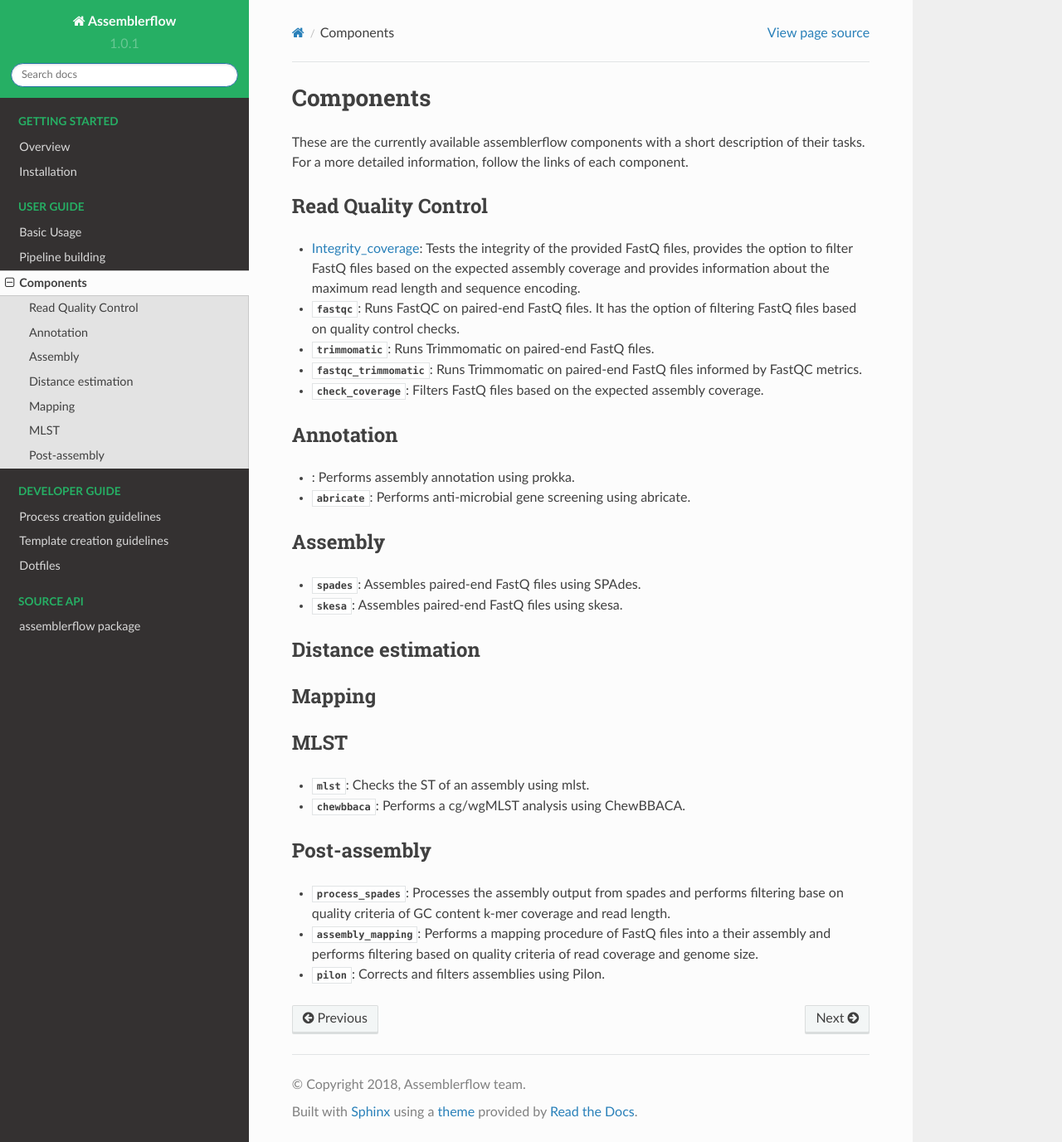
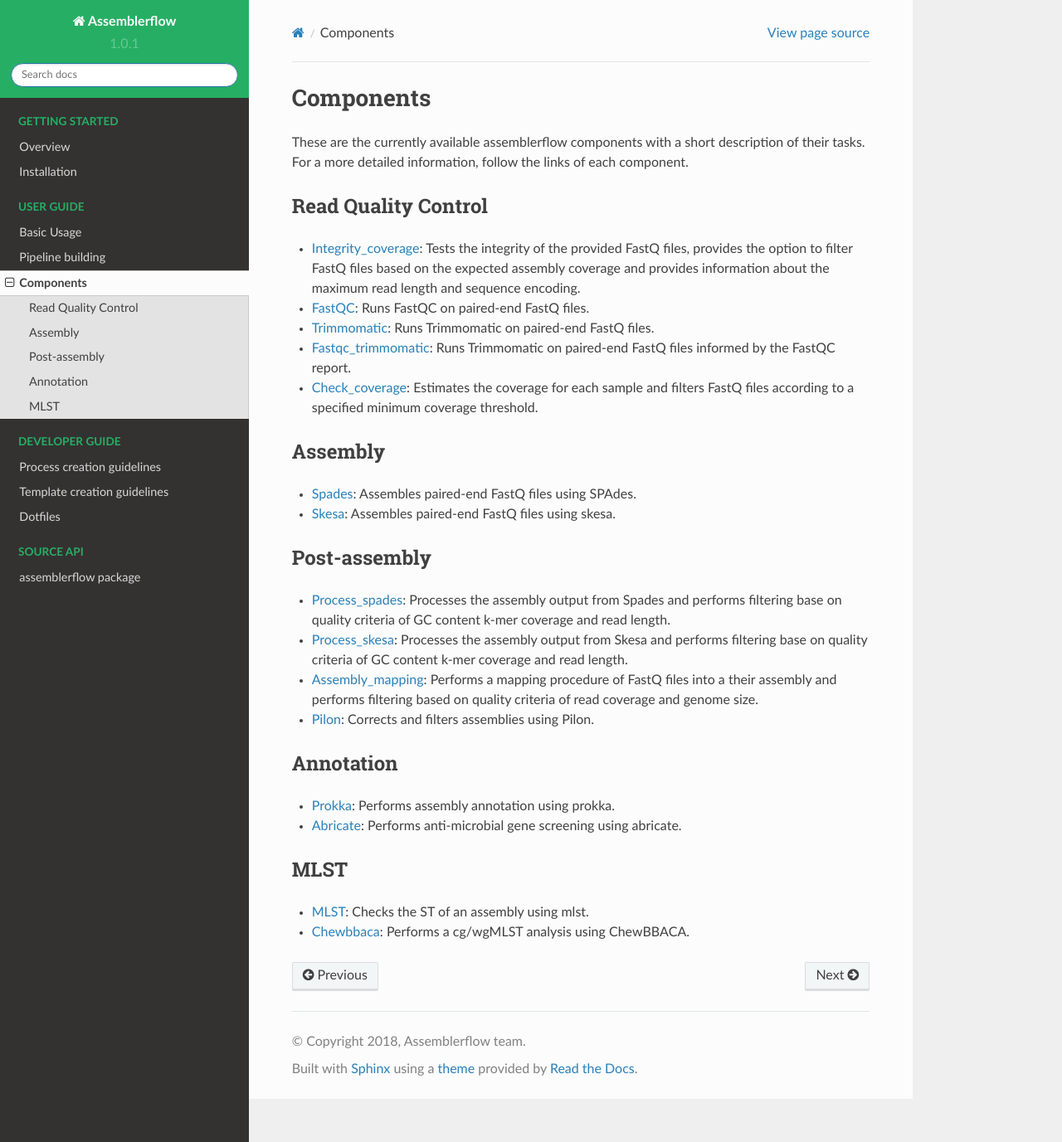
Before and after one commit to assemblerflow/flowcraft, a Sphinx documentation site: the page built from docs/user/available_components.rst, in a window 1280 px wide and 1377 px high. Shown: the whole window at 83% size. Built offline with Sphinx 7.4.7 and the Read the Docs theme 2.0.0, drawn with Linux system fonts in a browser that asks for light colours.

Commit message:
Added most of component docs

```diff
--- a/docs/user/available_components.rst
+++ b/docs/user/available_components.rst
@@ -13,63 +13,54 @@ Read Quality Control
   based on the expected assembly coverage and provides information about
   the maximum read length and sequence encoding.
 
-- :mod:`~assemblerflow.templates.fastqc`: Runs FastQC on paired-end FastQ
-  files. It has the option of filtering FastQ files based on quality control
-  checks.
+- :doc:`components/fastqc`: Runs FastQC on paired-end FastQ files.
 
-- :mod:`~assemblerflow.templates.trimmomatic`: Runs Trimmomatic on paired-end
-  FastQ files.
+- :doc:`components/trimmomatic`: Runs Trimmomatic on paired-end FastQ files.
 
-- :mod:`~assemblerflow.templates.fastqc_trimmomatic`: Runs Trimmomatic on
-  paired-end FastQ files informed by FastQC metrics.
+- :doc:`components/fastqc_trimmomatic`: Runs Trimmomatic on
+  paired-end FastQ files informed by the FastQC report.
 
-- :mod:`~assemblerflow.templates.check_coverage`: Filters FastQ files based
-  on the expected assembly coverage.
+- :doc:`components/check_coverage`: Estimates the coverage for each sample and
+  filters FastQ files according to a specified minimum coverage threshold.
+
+Assembly
+--------
+
+- :doc:`components/spades`: Assembles paired-end FastQ files
+  using SPAdes.
+
+- :doc:`components/skesa`: Assembles paired-end FastQ files using
+  skesa.
+
+Post-assembly
+-------------
+
+- :doc:`components/process_spades`: Processes the assembly output
+  from Spades and performs filtering base on quality criteria of GC content
+  k-mer coverage and read length.
+
+- :doc:`components/process_skesa`: Processes the assembly output
+  from Skesa and performs filtering base on quality criteria of GC content
+  k-mer coverage and read length.
+
+- :doc:`components/assembly_mapping`: Performs a mapping
+  procedure of FastQ files into a their assembly and performs filtering
+  based on quality criteria of read coverage and genome size.
+
+- :doc:`components/pilon`: Corrects and filters assemblies using Pilon.
 
 Annotation
 ----------
 
-- : Performs assembly annotation using
-  prokka.
+- :doc:`components/prokka`: Performs assembly annotation using prokka.
 
-- :mod:`~assemblerflow.templates.abricate`: Performs anti-microbial gene
-  screening using abricate.
-
-Assembly
---------
-
-- :mod:`~assemblerflow.templates.spades`: Assembles paired-end FastQ files
-  using SPAdes.
-
-- :mod:`~assemblerflow.templates.skesa`: Assembles paired-end FastQ files using
-  skesa.
-
-Distance estimation
--------------------
-
-
-Mapping
--------
+- :doc:`components/abricate`: Performs anti-microbial gene screening using
+  abricate.
 
 MLST
 ----
 
-- :mod:`~assemblerflow.templates.mlst`: Checks the ST of an assembly using
+- :doc:`components/mlst`: Checks the ST of an assembly using
   mlst.
 
-- :mod:`~assemblerflow.templates.chewbbaca`: Performs a cg/wgMLST analysis
-  using ChewBBACA.
-
-Post-assembly
--------------
-
-- :mod:`~assemblerflow.templates.process_spades`: Processes the assembly output
-  from spades and performs filtering base on quality criteria of GC content
-  k-mer coverage and read length.
-
-- :mod:`~assemblerflow.templates.assembly_mapping`: Performs a mapping
-  procedure of FastQ files into a their assembly and performs filtering
-  based on quality criteria of read coverage and genome size.
-
-- :mod:`~assemblerflow.templates.pilon`: Corrects and filters assemblies
-  using Pilon.
+- :doc:`components/chewbbaca`: Performs a cg/wgMLST analysis using ChewBBACA.
--- /dev/null
+++ b/docs/user/components/chewbbaca.rst
@@ -0,0 +1,2 @@
+Chewbbaca
+=========
--- /dev/null
+++ b/docs/user/components/prokka.rst
@@ -0,0 +1,2 @@
+Prokka
+======
```
Also changed, not shown: docs/user/components/abricate.rst (added, +43 -0 lines), docs/user/components/assembly_mapping.rst (added, +53 -0 lines), docs/user/components/check_coverage.rst (added, +51 -0 lines), docs/user/components/fastqc.rst (added, +44 -0 lines), docs/user/components/fastqc_trimmomatic.rst (added, +63 -0 lines), docs/user/components/mlst.rst (added, +36 -0 lines), docs/user/components/pilon.rst (added, +49 -0 lines), docs/user/components/process_skesa.rst (added, +45 -0 lines), docs/user/components/process_spades.rst (added, +46 -0 lines), docs/user/components/skesa.rst (added, +42 -0 lines), docs/user/components/spades.rst (added, +48 -0 lines), docs/user/components/trimmomatic.rst (added, +51 -0 lines), 3 other files.
